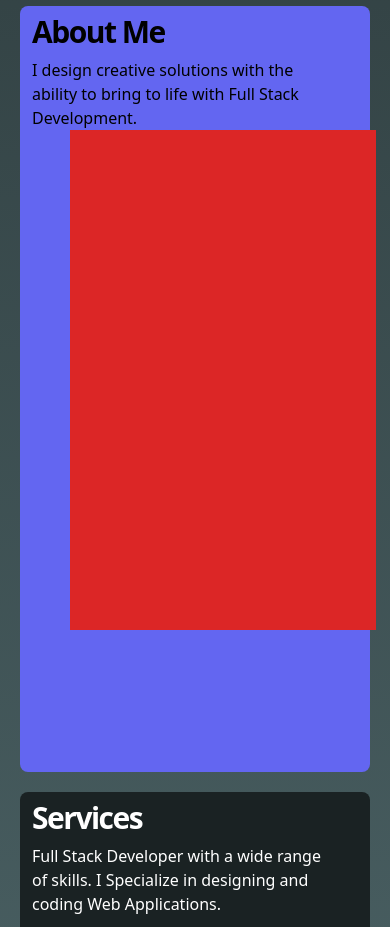
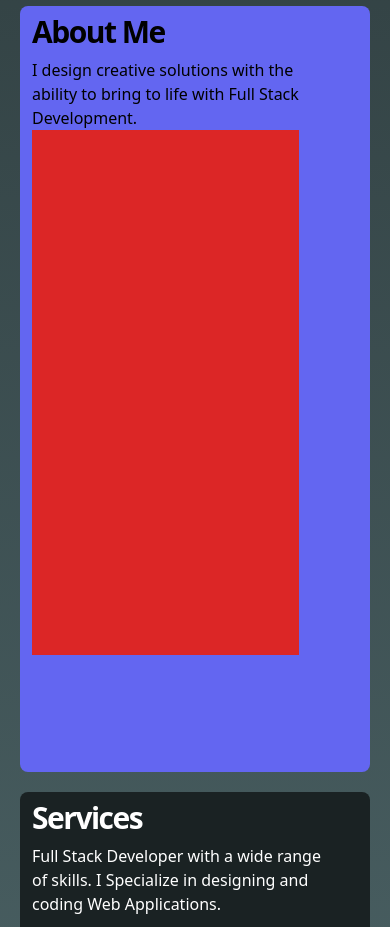
Before and after one commit to CEODemitri/portfolio2024, a SvelteKit app: page / in a window 390 px wide. Shown: the part 1320-2247 px from the top of the page. Built offline with nearby package versions, Linux system fonts and the light colour scheme.

Commit message:
adjusting the section component to be more responsive

```diff
--- a/src/routes/+page.svelte
+++ b/src/routes/+page.svelte
@@ -443,8 +443,8 @@
         <Section>
           <SectionHeader {...about}/>
 
-          <div class="grid h-4/6 w-4/5 bg-red-600 m-auto top-20">
-            <section></section>
+          <div class="w-[70%] h-[70%] grid grid-cols-8 grid-rows-4 bg-red-600 top-20">
+            <section class="col-span-4"></section>
             <section></section>
             <section></section>
           </div>
```
Also changed, not shown: 1 other file (tests, documents, lock files or other folders).
